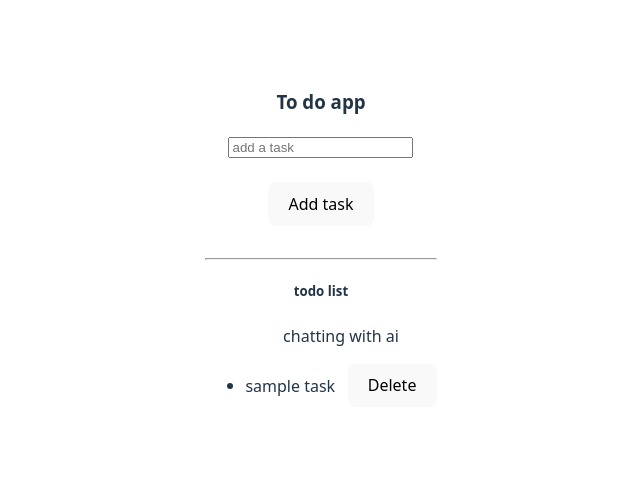
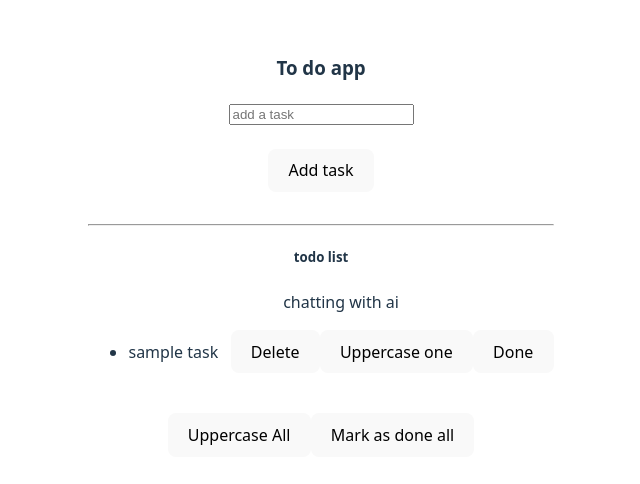
Before and after one commit to Akkash066/basicTodo, a React (Vite) app: page / in a window 1280 px wide. Shown: the part 154-638 px from the top of the page, without its empty margins (319-959 px from the left). Built offline with nearby package versions, Linux system fonts and the light colour scheme.

Commit message:
adding isdone function

```diff
--- a/src/TodoList.jsx
+++ b/src/TodoList.jsx
@@ -4,13 +4,21 @@ import { v4 as uuidv4 } from 'uuid';
 
 const TodoList = () => {
 
-  let [todos, setTodos] = useState([{task: "sample task", id: uuidv4()}]);
+  let [todos, setTodos] = useState([{task: "sample task", id: uuidv4(),isDone: false }]);
   let [newTodo, setNewTodo] = useState("");
+
+  // previousTodo.map((todo) =>{
+  //   return{
+  //     ...todo,
+  //     task: todo.task.toUpperCase(),
+  //   }
+
+
 
   let addNewTask = () => {
     // setTodos([...todos, {task: newTodo, id: uuidv4()}]);
     setTodos((previous)=>{
-      return [...previous, {task: newTodo, id: uuidv4()}]
+      return [...previous, {task: newTodo, id: uuidv4(), isDone: false}]
     })
     setNewTodo("");
   };
@@ -24,6 +32,61 @@ const TodoList = () => {
     // console.log(newValue);
     setTodos(()=> (todos.filter((previous) => previous.id != id)))
   }
+
+  let upperCaseAll = () => {
+    setTodos((previousTodo) => (
+      previousTodo.map((todo) =>{
+        return{
+          ...todo,
+          task: todo.task.toUpperCase(),
+        }
+      })
+    ));
+  }
+
+  let upperCaseOne = (event) => {
+    setTodos((previousTodo) => (
+      previousTodo.map((todo) =>{
+        if(todo.id == event){
+          return{
+            ...todo,
+            task: todo.task.toUpperCase(),
+          }
+        }else{
+          return todo;
+        }
+
+      })
+    ))
+  }
+
+  let isDoneFunction = (id) =>{
+    setTodos((previous) =>(
+      previous.map((todo) =>{
+        if(todo.id == id) {
+          return {
+            ...todo,
+            isDone: true,
+          }
+        }else {
+          return todo;
+        }
+      })
+    ))
+  }
+
+  let isDoneAll = () =>{
+    setTodos((previous) => (
+      previous.map((todo) => {
+          return {
+            ...todo,
+            isDone: true,
+          }
+
+      })
+    ))
+  }
+
   return (
     <div>
       <h3>To do app</h3>
@@ -41,16 +104,23 @@ const TodoList = () => {
       <hr />
       <h5>todo list</h5>
       <ul>chatting with ai</ul>
+
+
+
       <ul>
         {todos.map((todo) => (
           <li key={todo.id}>
-            <span>{todo.task}</span>
+            <span style={todo.isDone ? {textDecorationLine: "line-through" } : {}} >{todo.task}</span>
              &nbsp; &nbsp;
             <button onClick={()=>deleteTodo(todo.id)}>Delete</button>
+            <button onClick={()=>upperCaseOne(todo.id)}>Uppercase one</button>
+            <button onClick={()=>isDoneFunction(todo.id)} >Done</button>
             </li>
         ))}
       </ul>
-
+      <br />
+     <button onClick={upperCaseAll}>Uppercase All</button>
+     <button onClick={isDoneAll}>Mark as done all</button>
     </div>
   );
 };
```
